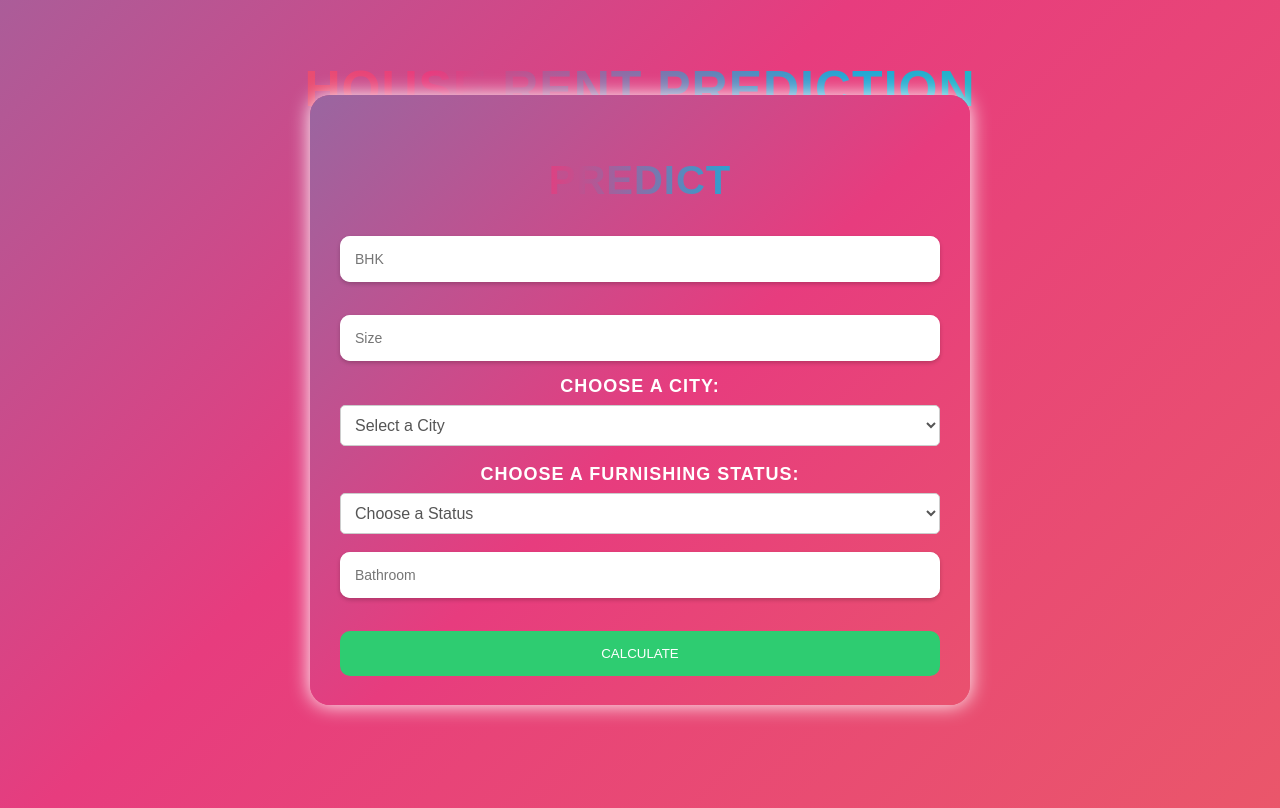
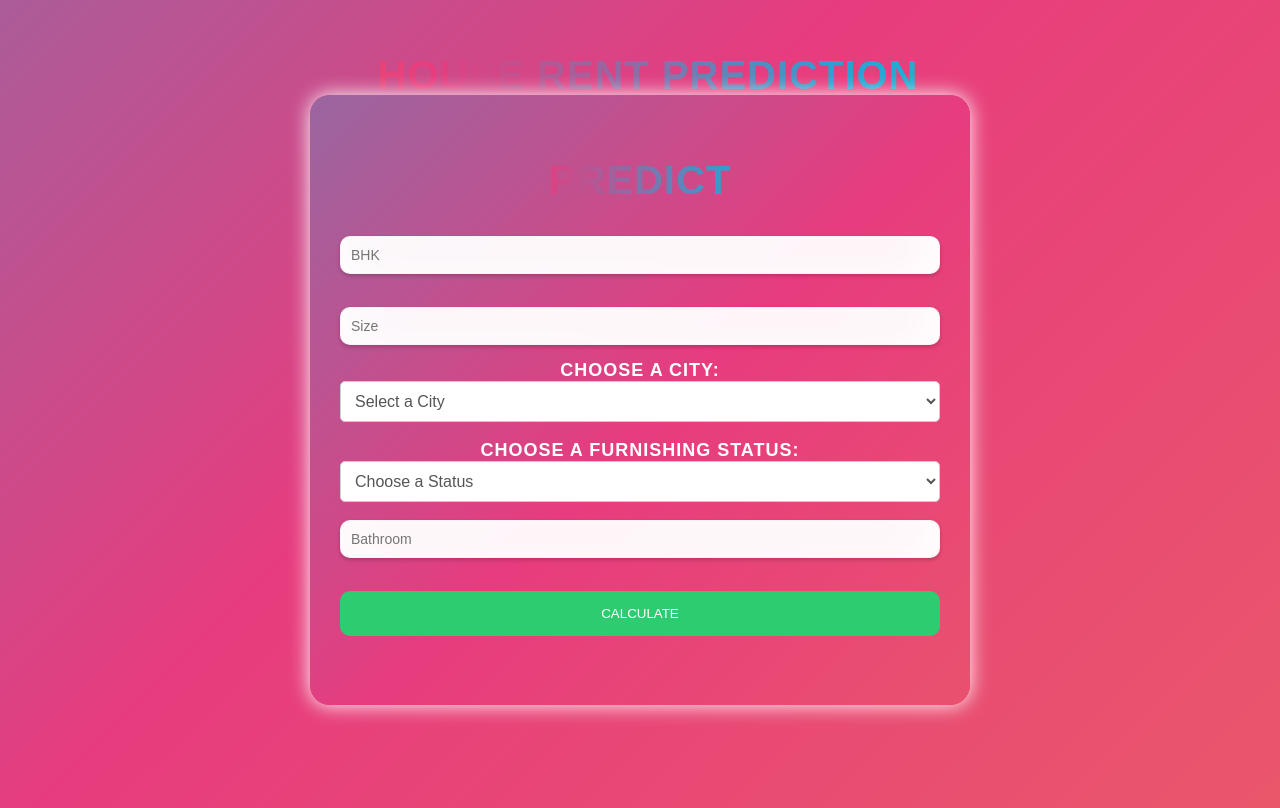
Before and after one commit to alwinsanjo007/House-Rent-Prediction-Website, a Flask app: page / in a window 1280 px wide. Run offline with Flask 3, Linux system fonts and the light colour scheme; parts of the project's set-up code (start-up, migrations or seed data) failed here and were passed over.

Commit message:
Update style.css

```diff
--- a/static/css/style.css
+++ b/static/css/style.css
@@ -1,49 +1,44 @@
-html { width: 100%; height:100%; overflow:hidden; }
-  /* Define the animation */
+/* Global styles */
+html, body {
+    width: 100%;
+    height: 100%;
+    overflow: hidden;
+}
+
 body {
     background: linear-gradient(-45deg, #ee7752, #e73c7e, #23a6d5, #23d5ab);
     background-size: 400% 400%;
     animation: gradient 5s ease infinite;
     height: 100vh;
+    font-family: Arial, Helvetica, sans-serif;
 }
 
 @keyframes gradient {
-	0% {
-		background-position: 0% 50%;
-	}
-	50% {
-		background-position: 100% 50%;
-	}
-	100% {
-		background-position: 0% 50%;
-	}
+    0% { background-position: 0% 50%; }
+    50% { background-position: 100% 50%; }
+    100% { background-position: 0% 50%; }
 }
 
+/* Login form styles */
 .login {
-	/* Set the width and height of the box */
     width: 110%;
-	max-width: 600px; /* Optional: set a maximum width */
+    max-width: 600px;
     height: 550px;
     text-align: center;
-
-	/* Center the box */
     position: absolute;
     top: 50%;
     left: 50%;
     transform: translate(-50%, -50%);
-
-	/* Add some styling */
     background: linear-gradient(-45deg, #ee7752, #e73c7e, #23a6d5, #23d5ab);
     background-size: 400% 400%;
-	animation: gradient 5s ease infinite;/* Gradient background */
+    animation: gradient 5s ease infinite;
     border-radius: 20px;
-	box-shadow: 0 0 20px #ffffff; /* Improved box shadow */
+    box-shadow: 0 0 20px #ffffff;
     padding: 30px;
-	color: #fff; /* Text color */
-	font-family: 'Arial', sans-serif;
+    color: #fff;
+}
 
-	/* Style the input field */
-	input {
+.login input, .login button {
     width: 100%;
     padding: 15px;
     border: none;
@@ -53,95 +48,54 @@ html { width: 100%; height:100%; overflow:hidden; }
     box-sizing: border-box;
 }
 
-	/* Style the button */
+.login input {
+    background: rgba(255, 255, 255, 0.9);
+    padding: 10px;
+    font-size: 14px;
+    color: #000;
+    border: 1px solid rgba(255, 255, 255, 0.3);
+    box-shadow: inset 0 -8px 60px rgba(255, 255, 255),
+                0 2px 4px rgba(0, 0, 0, 0.2);
+    transition: box-shadow 0.5s ease, background 0.5s ease;
+}
+
+.login input:hover {
+    background: rgba(255, 255, 255, 0.7);
+    box-shadow: inset 0 -12px 80px rgba(255, 255, 255),
+                0 4px 8px rgba(0, 0, 0, 0.3);
+}
+
 button {
-	  width: 100%;
-	  padding: 15px;
-	  border: none;
-	  border-radius: 10px;
-	  outline: none;
-	  background-color: #2ecc71; /* Green color for the button */
+    background-color: #2ecc71;
     color: #fff;
     cursor: pointer;
-	  transition: background-color 0.3s ease; /* Add a smooth transition effect */
+    transition: background-color 0.3s ease;
 }
 
-	/* Hover effect for the button */
 button:hover {
-	  background-color: #27ae60; /* Darker green on hover */
+    background-color: #27ae60;
 }
 
-	/* Make the field grow and shrink as needed */
-	flex-grow: 1;
-	flex-shrink: 1;
-}
-
-h1 {
-    font-size: 50px;
-    font-family: Arial,Helvetica, sans-serif;
+/* Text styling */
+h1, .login h2, .login h3 {
+    font-size: 40px;
     background: linear-gradient(to right, #ee7752, #e73c7e, #23a6d5, #23d5ab);
     -webkit-text-fill-color: transparent;
     background-clip: text;
-	letter-spacing:1px; text-align:center; }
-
-form {
-	width: 600px;
-	height: 550px;
+    letter-spacing: 1px;
     text-align: center;
 }
 
-
-.login h2 {
-    font-size: 40px;
-    font-family: Arial,Helvetica, sans-serif;
-    background: linear-gradient(to right, #ee7752, #e73c7e, #23a6d5, #23d5ab);
-    -webkit-text-fill-color: transparent;
-    background-clip: text;
-	letter-spacing:1px; text-align:center;
-}
-
-
-	input {
-		width: 100%;
-		margin-bottom: 15px;
-		background: rgb(255, 255, 255); /* Darken the background */
-		border: none;
-		outline: none;
-		padding: 10px;
-		font-size: 14px; /* Slightly larger font size */
-		color: #000000; /* White text */
-		border: 1px solid rgba(255, 255, 255, 0.3); /* Lighten the border */
-		border-radius: 8px; /* Round the corners more */
-		box-shadow: inset 0 -8px 60px rgb(255, 255, 255),
-					0 2px 4px rgba(0, 0, 0, 0.2); /* Adjust the box-shadow */
-
-		/* Hover effect */
-		transition: box-shadow 0.5s ease, background 0.5s ease;
-	  }
-
-	  /* Add a subtle hover effect */
-	  input:hover {
-		background: rgba(255, 255, 255, 0.1); /* Lighten the background on hover */
-		box-shadow: inset 0 -12px 80px rgb(255, 255, 255),
-					0 4px 8px rgba(0, 0, 0, 0.3);
-
-	  }
-	  .dropdown-container {
-		margin-bottom: 20px;
-	  }
-
-	  /* Style for the labels */
+/* Label and dropdown styles */
 label {
-		display: block;
     font-size: 18px;
-		color: #fff; /* Blue color */
+    color: #fff;
     margin-bottom: 8px;
     text-transform: uppercase;
     letter-spacing: 1px;
     font-weight: bold;
 }
 
-	  /* Style for the dropdowns */
 select {
     width: 100%;
     padding: 10px;
@@ -153,22 +107,16 @@ form {
     color: #555;
 }
 
-	  /* Style for the dropdown options */
 option {
     background-color: #fff;
     color: #555;
 }
 
-	  /* Hover effect for dropdown options */
-	  select:hover,
-	  option:hover {
+select:hover, option:hover {
     background-color: #f0f0f0;
 }
-	.login h3 {
-		font-size: 40px;
-		font-family: Arial,Helvetica, sans-serif;
-		background-color: #fff;
-		background-clip: text;
-		letter-spacing:1px; text-align:center;
+
+/* Focus effect for input */
+input:focus {
+    box-shadow: inset 0 -5px 45px rgba(100,100,100,0.4), 0 1px 1px rgba(255,255,255,0.2);
 }
-input:focus { box-shadow: inset 0 -5px 45px rgba(100,100,100,0.4), 0 1px 1px rgba(255,255,255,0.2); }
```
Lines whose indentation alone changed are shown as unchanged.
